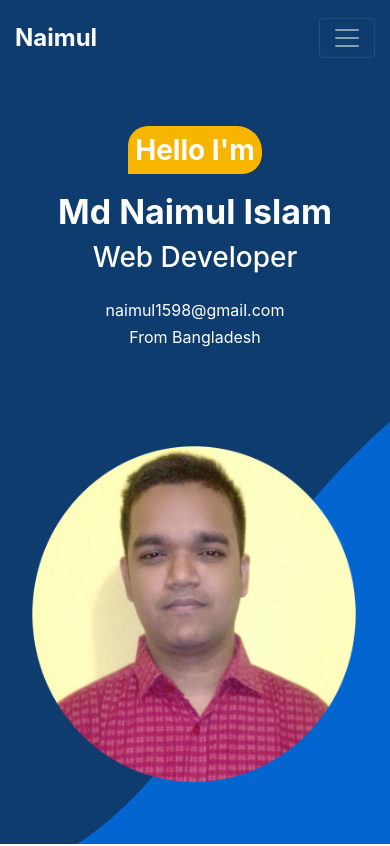
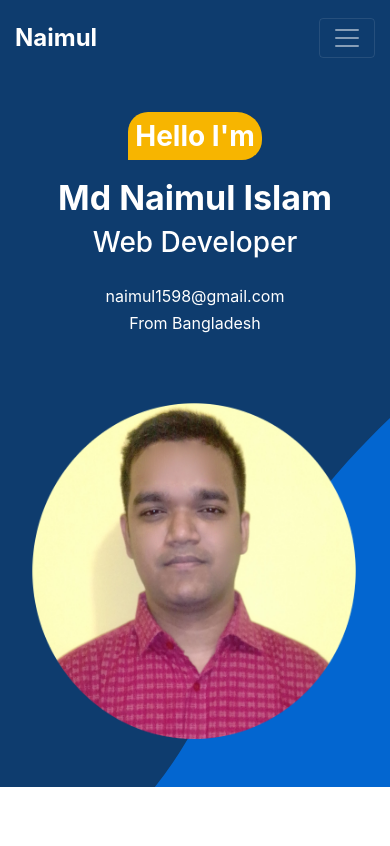
Before and after one commit to HridoyKhan07/naimul, a plain HTML site: page index.html in a window 390 px wide. Shown: the top 846 px of the page. Drawn offline with nearby package versions, Linux system fonts and the light colour scheme.

Commit message:
Add files via upload

```diff
--- a/css/responsive.css
+++ b/css/responsive.css
@@ -1,5 +1,8 @@
 @media only screen and (max-width : 576px){
 
+    body, html {
+        height: auto;
+    }
     #portfolio ul.filter li{
         display: block;
     }
@@ -10,6 +13,19 @@
         font-size: 34px;
 
     }
+    #ban{
+        background-image: url("../image/online-programming-course-hero-section-bg-1.svg");
+        /* Center and scale the image nicely */
+        background-position: center;
+        background-repeat: no-repeat;
+        background-size: auto;
+        color: white!important;
+        /* overflow: scroll; */
+    }
+    /* img.img-fluid.text-center.myimg {
+        width: auto;
+        height: 301px;
+    } */
 }
 @media only screen and (max-width : 768px){
 
@@ -17,4 +33,32 @@
         text-align: center;
         padding-top: 120px;
     }
+    @media only screen and (orientation: landscape) {
+        body, html {
+            height: auto;
+        }
+        #ban{
+            background-image: url("../image/online-programming-course-hero-section-bg-1.svg");
+            /* Center and scale the image nicely */
+            background-position: center;
+            background-repeat: no-repeat;
+            background-size: auto;
+            color: white!important;
+            /* overflow: scroll; */
+        }
+      }
 }
+ /*  @media only screen and (orientation: landscape) {
+    body, html {
+        height: auto;
+    }
+    #ban{
+        background-image: url("../image/online-programming-course-hero-section-bg-1.svg");
+        /* Center and scale the image nicely */
+        background-position: center;
+        background-repeat: no-repeat;
+        background-size: auto;
+        color: white!important;
+        /* overflow: scroll; */
+    }
+  }   */
```
